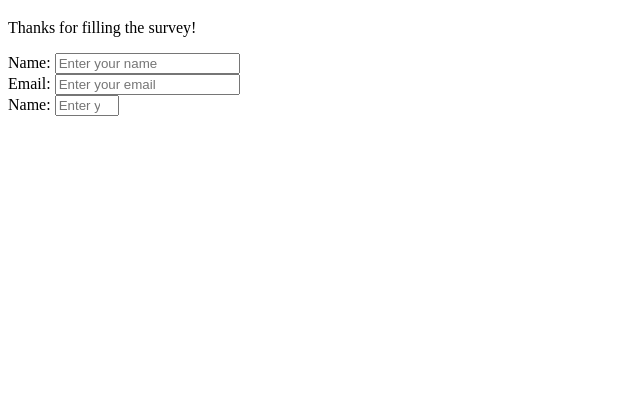
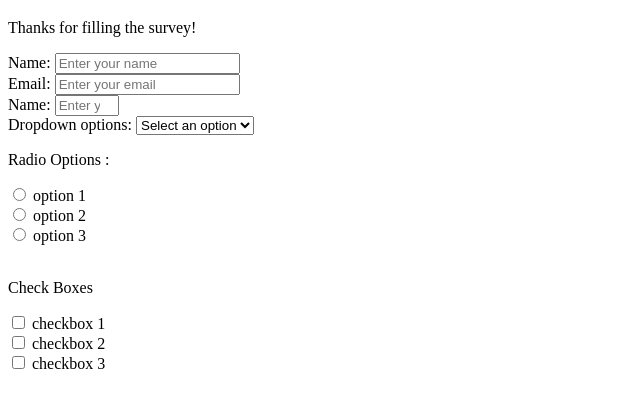
Before and after one commit to lisandroseia/Lisandro-Subrat, a plain HTML site: page index.html in a window 1280 px wide. Shown: the part 61-468 px from the top of the page, without its empty margins (0-640 px from the left). Drawn offline with Linux system fonts and the light colour scheme.

Commit message:
updated form

```diff
--- a/index.html
+++ b/index.html
@@ -26,6 +26,34 @@
     <label id="number-label">Name:</label>
     <input type="number" placeholder="Enter your age"  name="age" id="number" min="10" max="100" required>
   </div>
+  <div>
+    <label for="cars">Dropdown options:</label>
+    <select name="cars" id="cars">
+      <option disabled="" selected="" value="">Select an option</option>
+      <option value="option1">Option 1</option>
+      <option value="option2">Option 2</option>
+      <option value="option3">Option 3</option>
+      <option value="option4">Option 4</option>
+    </select>
+  </div>
+  <div>
+    <p>Radio Options :</p>
+    <input type="radio" id="age1" name="age" value="30">
+    <label for="option1">option 1</label><br>
+    <input type="radio" id="age2" name="age" value="60">
+    <label for="option2">option 2</label><br>
+    <input type="radio" id="age3" name="age" value="100">
+    <label for="option3">option 3</label><br><br>
+  </div>
+  <div>
+    <p>Check Boxes</p>
+    <input type="checkbox" id="checkbox1" name="checkbox1" value="checkbox1">
+    <label for="checkbox1"> checkbox 1</label><br>
+    <input type="checkbox" id="checkbox2" name="checkbox2" value="checkbox2">
+    <label for="checkbox2"> checkbox 2</label><br>
+    <input type="checkbox" id="vehicle3" name="checkbox3" value="checkbox3">
+    <label for="checkbox3"> checkbox 3</label><br><br>
+  </div>
 </form>
 
 
```
